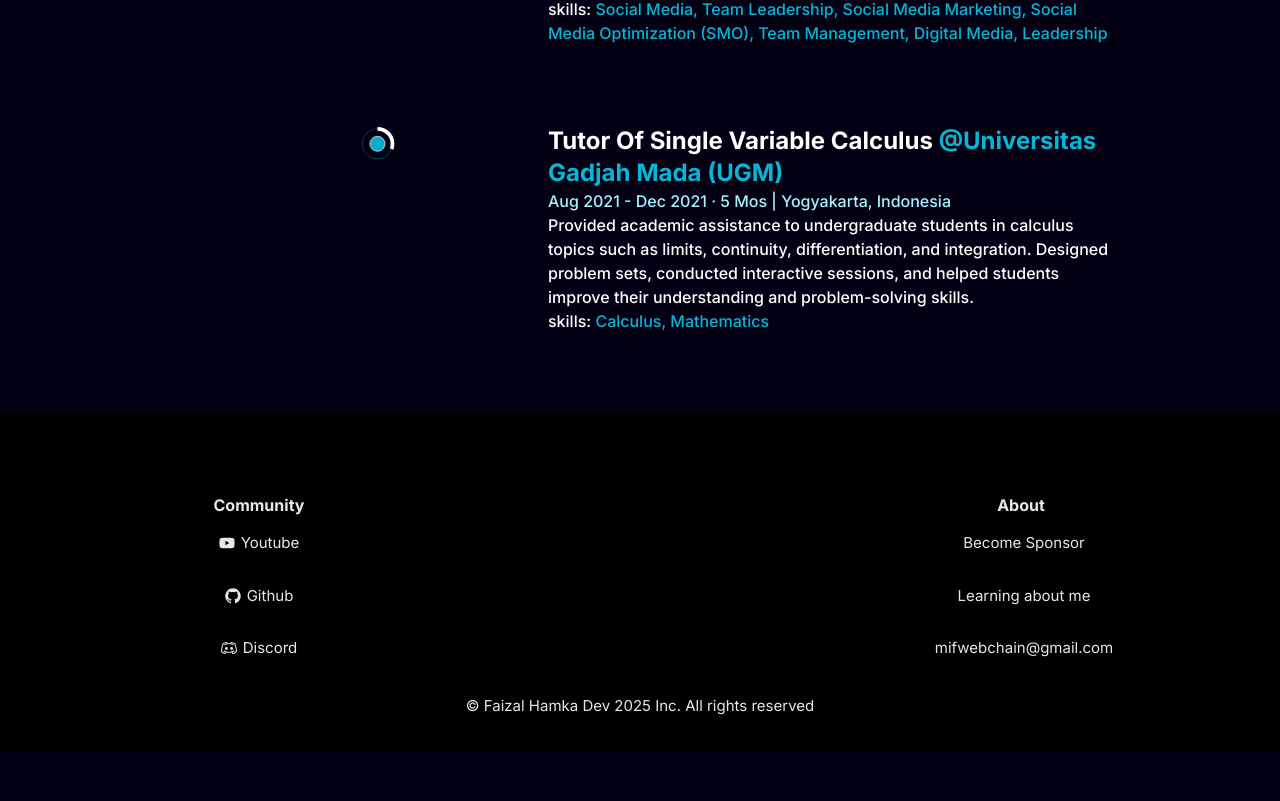
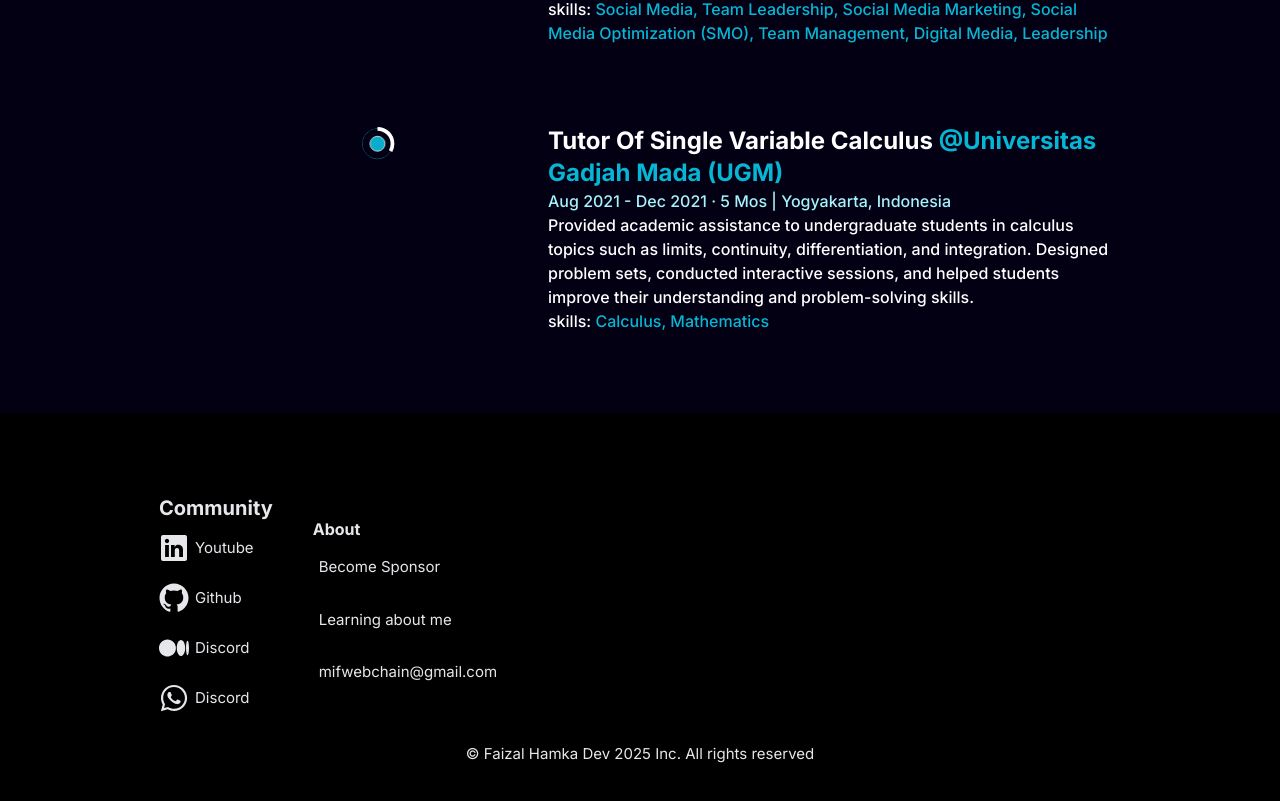
Before and after one commit to Ilham-Faizal-Hamka/portfolio-web, a Next.js app: page / in a window 1280 px wide. Shown: the part 2651-3452 px from the top of the page. Before the commit the page ends 3403 px from the top, so only its background shows below. Built offline with nearby package versions, Linux system fonts and the light colour scheme; a web font is replaced by a local one.

Commit message:
feat: footer

```diff
--- a/src/app/components/main/Footer.tsx
+++ b/src/app/components/main/Footer.tsx
@@ -7,31 +7,37 @@ import {
   RxLinkedinLogo,
 } from "react-icons/rx";
 
-import { FaYoutube } from "react-icons/fa";
+import { FaWhatsapp } from "react-icons/fa";
+
+import { FaMedium } from "react-icons/fa6";
 
 const Footer = () => {
   return (
     <div className="w-full h-full bg-black text-gray-200 shadow-lg p-[15px] pt-20">
         <div className="w-full flex flex-col items-center justify-center m-auto px-36">
-            <div className="w-full h-full flex flex-row items-center justify-between flex-wrap">
+            <div className="w-full h-full flex flex-row items-center flex-wrap gap-10">
 
 
-                <div className="min-w-[200px] h-auto flex flex-col items-center justify-start">
-                    <div className="font-bold text-[16px]">Community</div>
-                    <p className="flex flex-row items-center my-[15px] cursor-pointer">
-                        <FaYoutube />
+                <div className="min-w-[100px] h-auto flex flex-col items-start justify-start">
+                    <div className="font-bold text-[20px]">Community</div>
+                    <p className="flex flex-row items-center my-[10px] cursor-pointer">
+                        <RxLinkedinLogo className="text-3xl"/>
                         <span className="text-[15px] ml-[6px]">Youtube</span>
                     </p>
-                    <p className="flex flex-row items-center my-[15px] cursor-pointer">
-                        <RxGithubLogo />
+                    <p className="flex flex-row items-center my-[10px] cursor-pointer">
+                        <RxGithubLogo className="text-3xl"/>
                         <span className="text-[15px] ml-[6px]">Github</span>
                     </p>
-                    <p className="flex flex-row items-center my-[15px] cursor-pointer">
-                        <RxDiscordLogo />
+                    <p className="flex flex-row items-center my-[10px] cursor-pointer">
+                        <FaMedium className="text-3xl"/>
+                        <span className="text-[15px] ml-[6px]">Discord</span>
+                    </p>
+                    <p className="flex flex-row items-center my-[10px] cursor-pointer">
+                        <FaWhatsapp className="text-3xl"/>
                         <span className="text-[15px] ml-[6px]">Discord</span>
                     </p>
                 </div>
-                <div className="min-w-[200px] h-auto flex flex-col items-center justify-start">
+                <div className="min-w-[200px] h-auto flex flex-col items-start justify-start">
                     <div className="font-bold text-[16px]">About</div>
                    <p className="flex flex-row items-center my-[15px] cursor-pointer">
 
```
